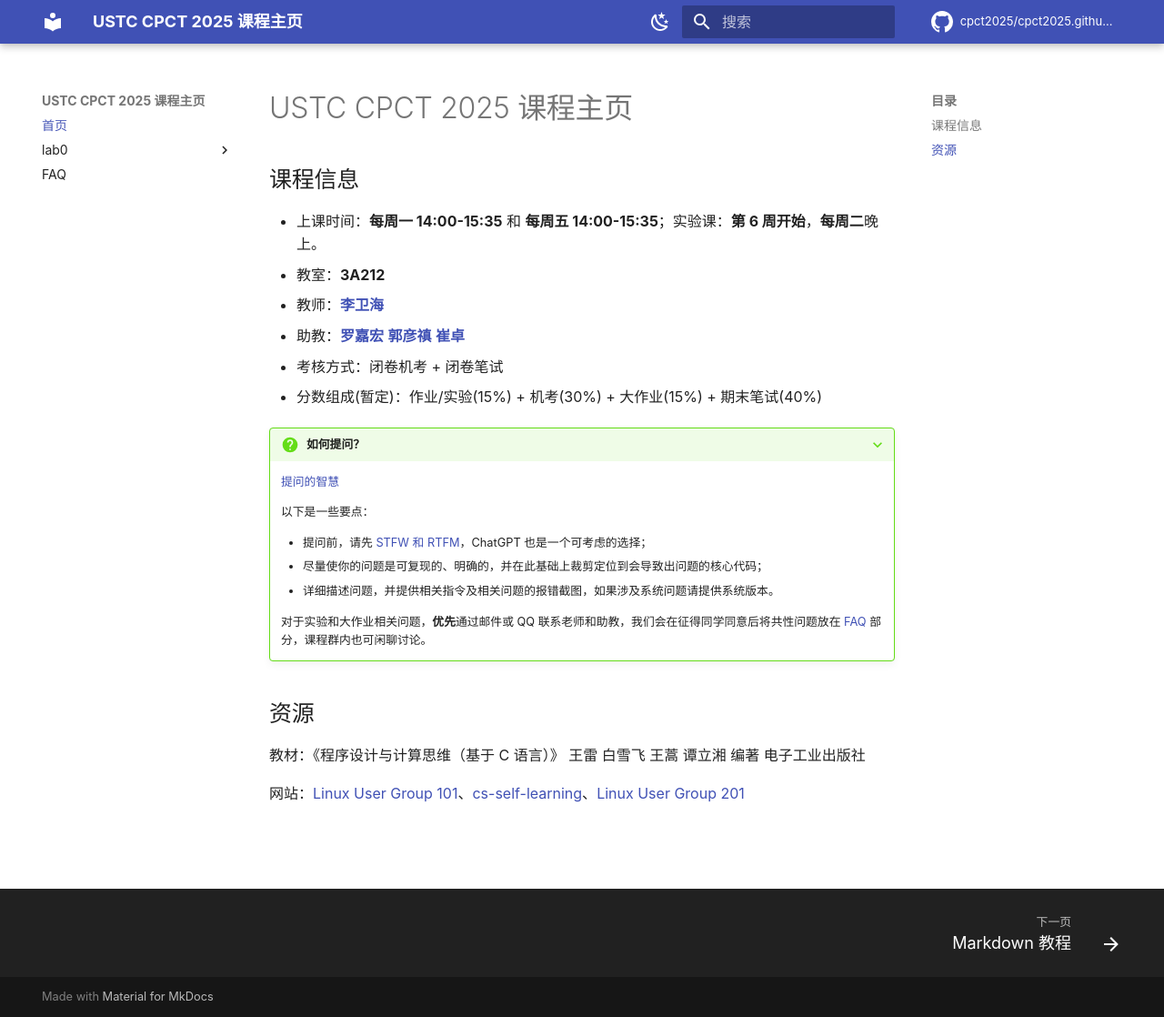
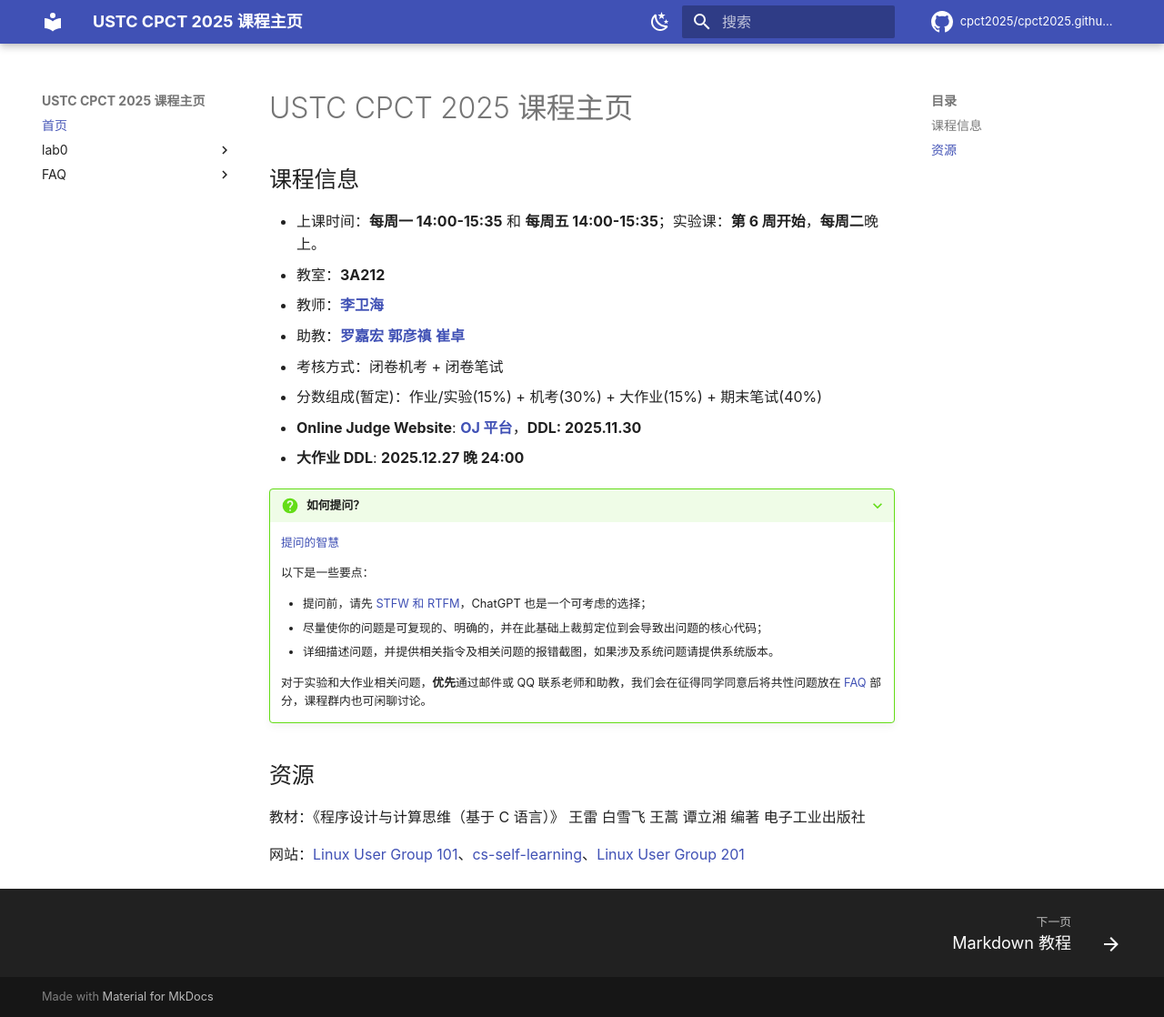
Before and after one commit to cpct2025/cpct2025.github.io, an MkDocs documentation site: the page built from docs/README.md, in a window 1280 px wide and 1118 px high. Shown: the whole window at 91% size. Built offline with MkDocs 1.6.1 and Material for MkDocs 9.7.7, drawn with Linux system fonts in a browser that asks for light colours; comment, search, counter and statistics services are not loaded; some of the changed lines change nothing that is shown.

Commit message:
Add oj website

```diff
--- a/docs/README.md
+++ b/docs/README.md
@@ -8,6 +8,8 @@
 - 助教：[**罗嘉宏**](mailto:luojh@mail.ustc.edu.cn) [**郭彦禛**](mailto:yzhguo@mail.ustc.edu.cn) [**崔卓**](mailto:cuizhuo@mail.ustc.edu.cn)
 - 考核方式：闭卷机考 + 闭卷笔试
 - 分数组成(暂定)：作业/实验(15%) + 机考(30%) + 大作业(15%) + 期末笔试(40%)
+- **Online Judge Website**: [**OJ 平台**](https://cscourse.ustc.edu.cn)，**DDL: 2025.11.30**
+- **大作业 DDL**: **2025.12.27 晚 24:00**
 
 ???+ question "如何提问？"
 
--- a/mkdocs.yml
+++ b/mkdocs.yml
@@ -57,4 +57,6 @@
     - Markdown 教程: lab0/markdown.md
     - Git 教程: lab0/git.md
     - IDE 安装教程: lab0/ide_installation.md
-  - FAQ: faq/FAQ.md
+  - FAQ:
+    - faq/FAQ.md
+    - faq1: faq/faq-1.md
```
